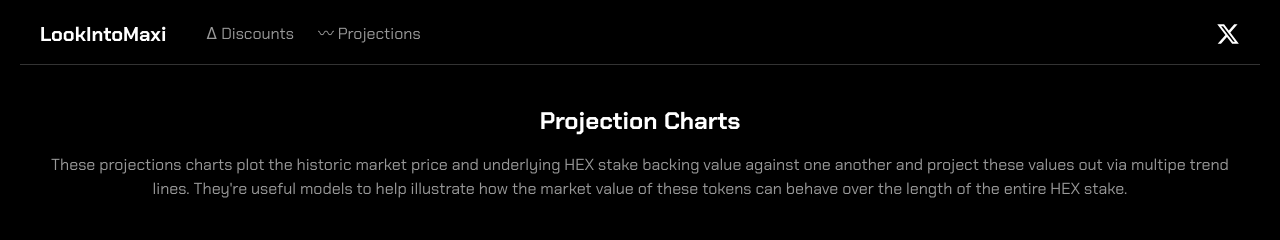
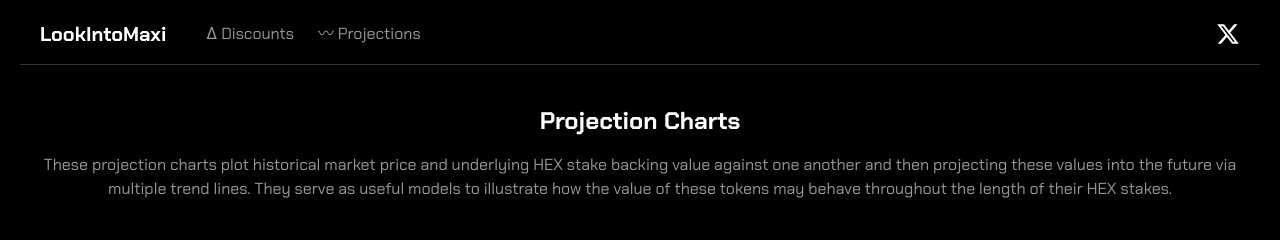
Before and after one commit to hexgeta/lim-real, a Next.js app: page /projections in a window 1280 px wide. Shown: the top 240 px of the page. Built offline with nearby package versions, Linux system fonts and the light colour scheme; no server answers; the database is empty.

Commit message:
Your descriptive commit message

```diff
--- a/pages/projections.tsx
+++ b/pages/projections.tsx
@@ -9,7 +9,8 @@ const ProjectionsPage = () => {
   return (
     <div className="p-0">
       <h1 className="text-2xl font-bold mt-10 mb-4 text-center">Projection Charts</h1>
-      <p className="text-white/60 text-center">These projections charts plot the historic market price and underlying HEX stake backing value against one another and project these values out via multipe trend lines. They're useful models to help illustrate how the market value of these tokens can behave over the length of the entire HEX stake.
+      <p className="text-white/60 text-center">
+        These projection charts plot historical market price and underlying HEX stake backing value against one another and then projecting these values into the future via multiple trend lines. They serve as useful models to illustrate how the value of these tokens may behave throughout the length of their HEX stakes.
       </p>
       <div>
         <ProjectionChartMAXI/>
```
